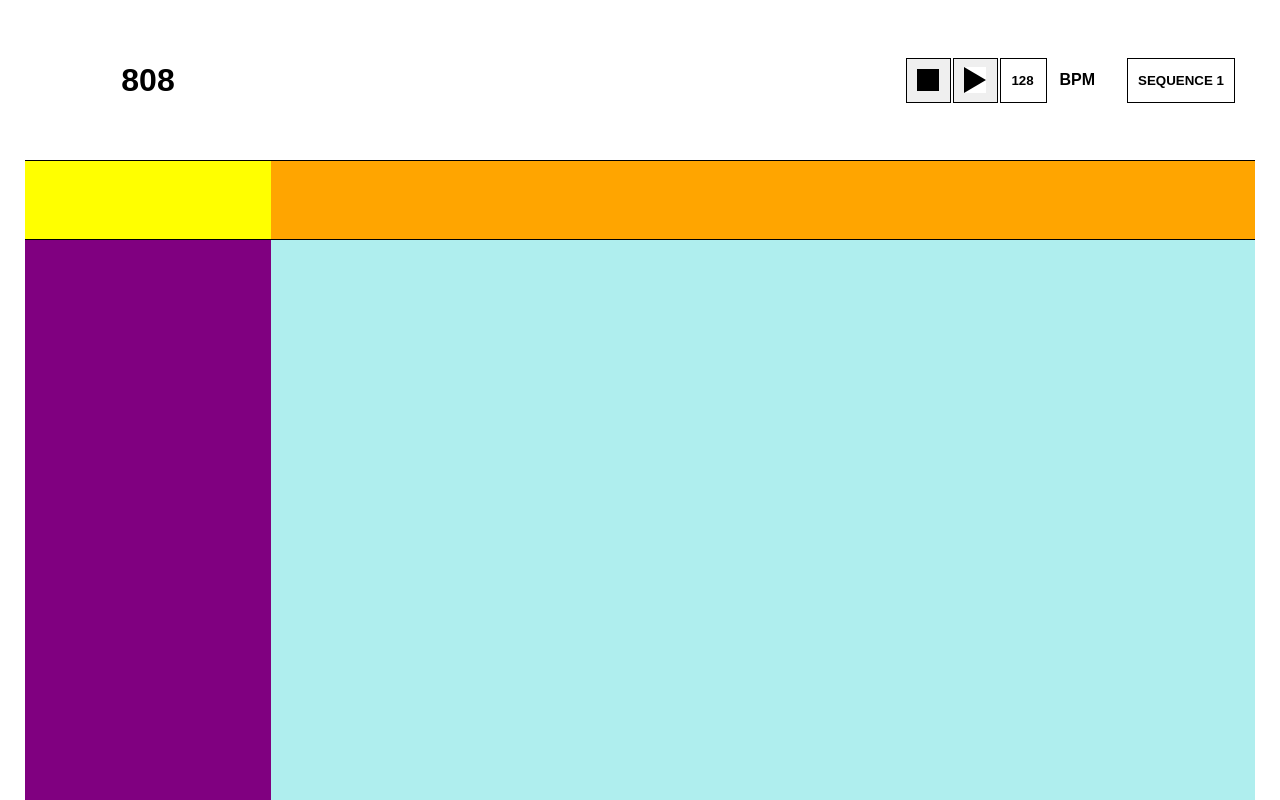
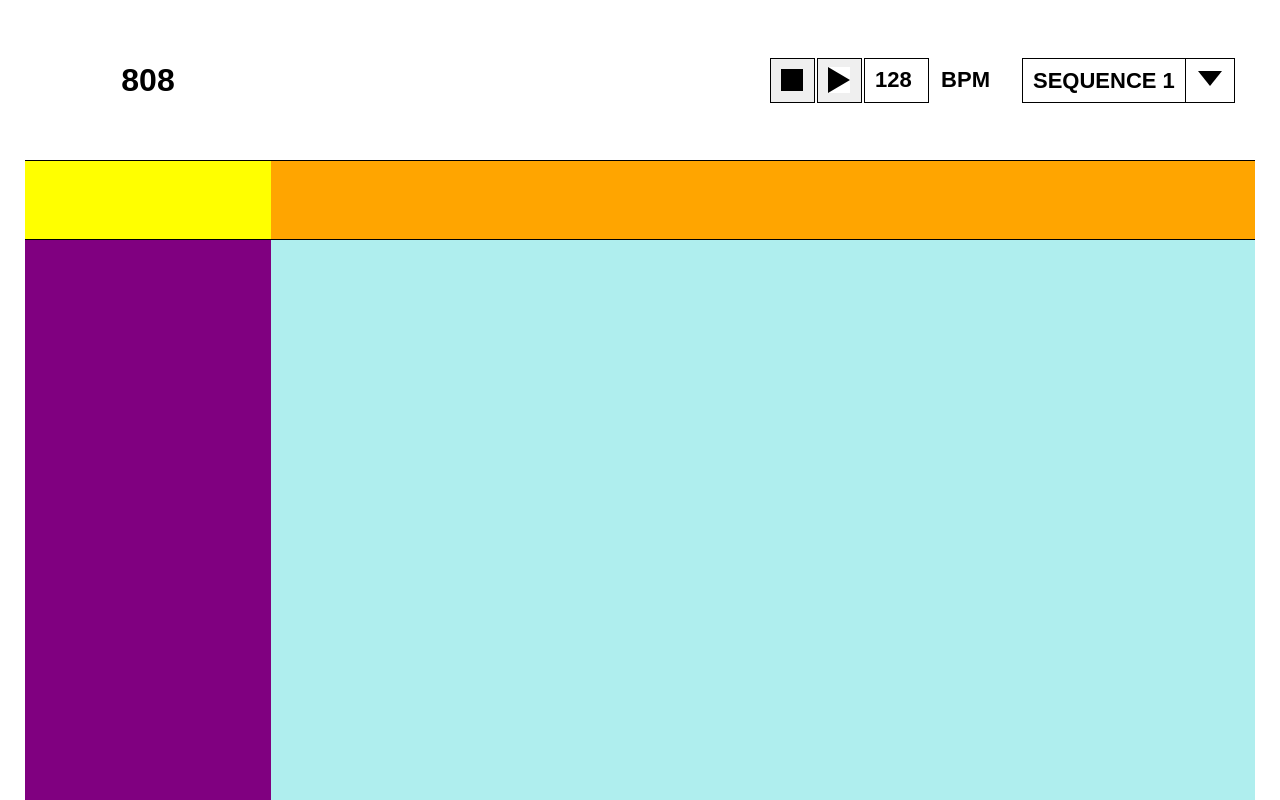
Before and after one commit to theerickramer/drum-machine, a React (Create React App) app: page / in a window 1280 px wide. Built offline with nearby package versions, Linux system fonts and the light colour scheme.

Commit message:
disclosure icon & controls font size

```diff
--- a/src/Header.css
+++ b/src/Header.css
@@ -21,6 +21,7 @@
     padding: 0 10px;
     height: 45px;
     border: 1px solid black;
+    font-size: 22px;
     font-weight: bold; }
   .controls .icon {
     background: black; }
@@ -33,17 +34,28 @@
       border-top: 13px solid white;
       border-bottom: 13px solid white;
       border-left: 22px solid black; }
+    .controls .icon--disclosure {
+      width: 0;
+      height: 0;
+      border-top: 15px solid black;
+      border-left: 12px solid white;
+      border-right: 12px solid white; }
   .controls .bpm__input {
-    max-width: 25px;
+    max-width: 43px;
     max-height: 43px; }
   .controls .bpm__label {
     margin: 0 32px 0 12px;
+    font-size: 22px;
     font-weight: bold; }
   .controls .sequence {
     -webkit-appearance: none;
-    height: 45px;
     border-radius: 0;
     background: none; }
+    .controls .sequence-label {
+      padding: 12px;
+      height: 19px;
+      border: 1px solid black;
+      border-left: none; }
 
 .space {
   background: yellow; }
--- a/src/Header.js
+++ b/src/Header.js
@@ -20,11 +20,14 @@ export default class Header extends Component {
               BPM
             </label>
           </div>
-          <select className="sequence">
+          <select className="sequence" id="sequence">
             <option>SEQUENCE 1</option>
             <option>SEQUENCE 2</option>
             <option>SEQUENCE 3</option>
           </select>
+          <label className="sequence-label" htmlFor="sequence">
+            <div className="icon icon--disclosure" />
+          </label>
         </div>
         <div className="space" />
         <div className="step-headers" />
--- a/src/Header.scss
+++ b/src/Header.scss
@@ -27,6 +27,7 @@
     padding: 0 10px;
     height: 45px;
     border: 1px solid black;
+    font-size: 22px;
     font-weight: bold;
   }
 
@@ -45,25 +46,40 @@
       border-bottom: 13px solid white;
       border-left: 22px solid black;
     }
+
+    &--disclosure {
+      width: 0;
+      height: 0;
+      border-top: 15px solid black;
+      border-left: 12px solid white;
+      border-right: 12px solid white;
+    }
   }
 
   .bpm {
     &__input {
-      max-width: 25px;
+      max-width: 43px;
       max-height: 43px;
     }
 
     &__label {
       margin: 0 32px 0 12px;
+      font-size: 22px;
       font-weight: bold;
     }
   }
 
   .sequence {
     -webkit-appearance: none;
-    height: 45px;
     border-radius: 0;
     background: none;
+
+    &-label {
+      padding: 12px;
+      height: 19px;
+      border: 1px solid black;
+      border-left: none;
+    }
   }
 }
 
```
